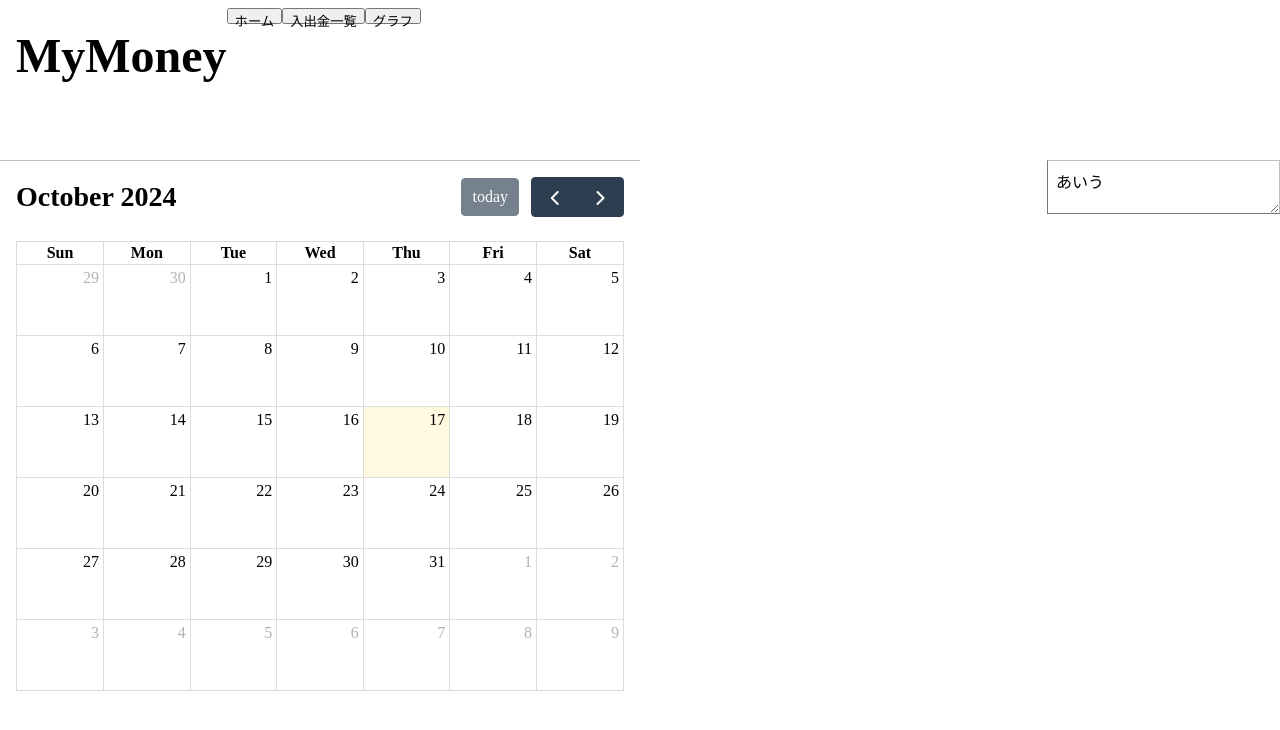
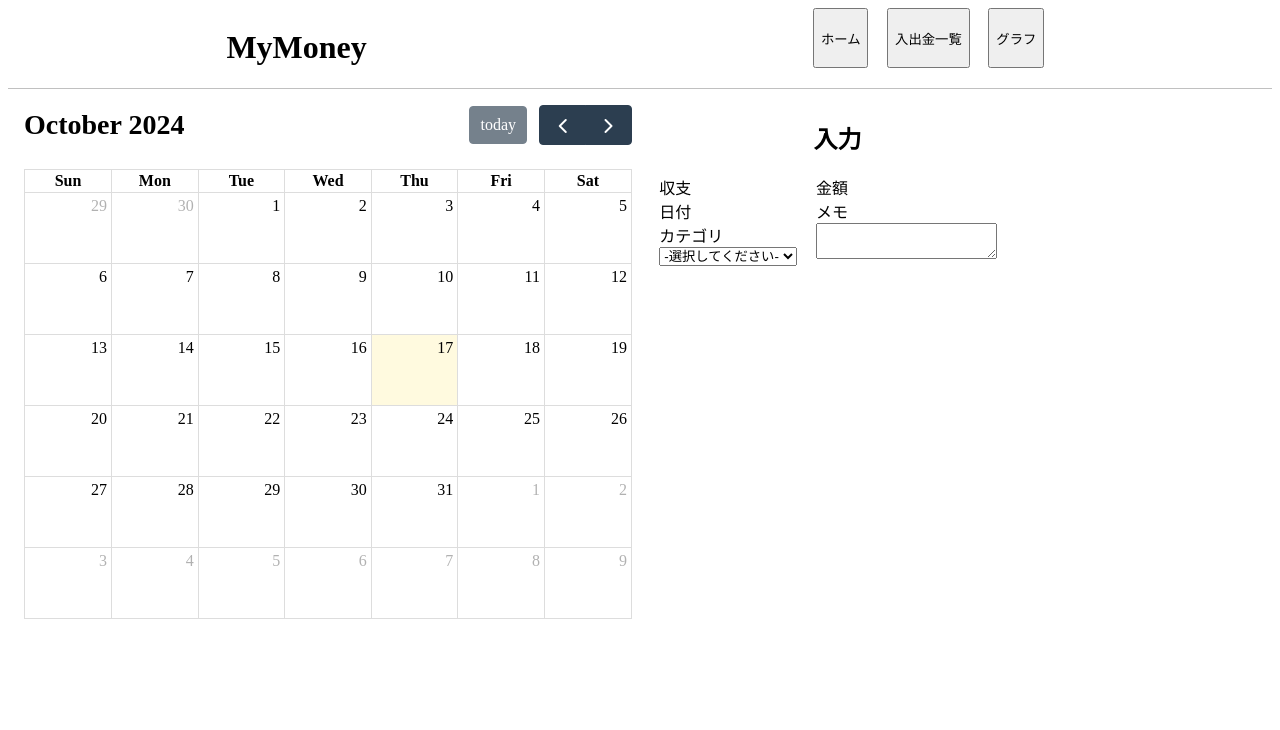
Before and after one commit to taniguchi1234/kakeibo, a React app: page / in a window 1280 px wide. Shown: the top 730 px of the page. Built offline with nearby package versions, Linux system fonts and the light colour scheme.

Commit message:
web storage(メモのみ)

```diff
--- a/package.json
+++ b/package.json
@@ -11,6 +11,7 @@
     "@types/react": "^17.0.83",
     "@types/react-dom": "^17.0.25",
     "@types/styled-components": "^5.1.34",
+    "dexie": "^3.2.7",
     "react": "^17.0.2",
     "react-dom": "^17.0.2",
     "styled-components": "^5.3.11",
--- /dev/null
+++ b/src/components/button.tsx
@@ -0,0 +1,24 @@
+import * as React from 'react'
+import styled from 'styled-components'
+
+const StyledButton = styled.button`
+  background-color: dodgerblue;
+  border: none;
+  box-shadow: none;
+  color: white;
+  font-size: 1rem;
+  height: 2rem;
+  min-width: 5rem;
+  padding: 0 1rem;
+`
+
+interface Props {
+  children: string
+  onClick: () => void
+}
+
+export const Button: React.FC<Props> = (props) => (
+  <StyledButton onClick={props.onClick}>
+    {props.children}
+  </StyledButton>
+)
--- /dev/null
+++ b/src/indexeddb/memos.ts
@@ -0,0 +1,20 @@
+import Dexie from 'dexie'
+
+export interface MemoRecord {
+  balance:string
+  date: string
+  category: string
+  amount:string
+  memo: string
+  datetime:string
+}
+
+const database = new Dexie('my-money')
+database.version(1).stores({ memos: '&datetime' })
+const memos: Dexie.Table<MemoRecord, string> = database.table('memos')
+
+export const putMemo
+    = async (balance:string, date: string,category: string,amount:string,memo: string): Promise<void> => {
+  const datetime = new Date().toISOString()
+  await memos.put({ datetime, balance, date, category,amount,memo})
+}
--- a/src/pages/home.tsx
+++ b/src/pages/home.tsx
@@ -2,65 +2,158 @@ import * as React from 'react'
 import styled from 'styled-components'
 import FullCalendar from '@fullcalendar/react';
 import dayGridPlugin from '@fullcalendar/daygrid';
+import { putMemo } from '../indexeddb/memos'
+import { Button } from '../components/button'
+
+const { useState } = React
 
 const Header = styled.header`
-  font-size: 1.5rem;
+  /* font-size: 1.5rem;
   height: 2rem;
   left: 0;
   line-height: 2rem;
   padding: 0.5rem 1rem;
   position: fixed;
   right: 0;
-  top: 0;
+  top: 0;*/
+  justify-content: space-around;
   display: flex;
+  border-bottom: 1px solid silver;
+`
+
+const Navi =  styled.div`
+  display: flex;
+  justify-content: space-around;
+  width:250px;
+  height: 60px;
+  position: relative
+`
+const buttun =  styled.button`
+    position: absolute;
+    top: 50%;
+    left: 50%;
+    transform: translateY(-50%) translateX(-50%);
 `
 
 const Wrapper = styled.div`
   bottom: 0;
   left: 0;
-  position: fixed;
+  display: flex;
   right: 0;
-  top: 10rem;
+  top:10rem;
+`
+
+const Form = styled.div`
+  font-size: 1rem;
+  padding: 0.7rem;
+  top: 0;
+  right:0;
+  width: 30%;
+`
+const Nyuryoku = styled.h2`
+  text-align :center;
+`
+
+const InputSection = styled.section`
+    display: flex;
+    justify-content: space-around;
+
+`
+const InputSectiondiv= styled.div`
+    margin: 0 10px 10px 0;
+    flex-grow: 1;
+
+`
+
+const Inputlabel= styled.label`
+  display:block;
+
 `
 
 const TextArea = styled.textarea`
-  border-right: 1px solid silver;
-  border-top: 1px solid silver;
-  font-size: 1rem;
-  padding: 0.5rem;
-  position: absolute;
-  top: 0;
-  right: 0;
+
+
+
+`
+
+
+const Submit= styled.div`
+    display: block;
+    text-align: center;
+
+`
+const Submitbuttun= styled.button`
+    width: 120px;
+    height: 40px;
+
 `
 
   const  Calendar= styled.div`
-    border-top: 1px solid silver;
     bottom: 0;
     overflow-y: scroll;
     padding: 1rem;
     width: 50vw;
     top: 0;
-    left:0;
 `
+const StorageKey = 'pages/home:text'
 
 export const Home: React.FC = () => {
+  const [text, setText] = useState<string>(localStorage.getItem(StorageKey) || '')
+
+
   return (
     <>
       <Header>
       <h1>MyMoney</h1>
-            <button>ホーム</button>
-            <button>入出金一覧</button>
-            <button>グラフ</button>
-
+        <Navi>
+          <button>ホーム</button>
+          <button>入出金一覧</button>
+          <button>グラフ</button>
+        </Navi>
       </Header>
       <Wrapper>
         <Calendar>
           <FullCalendar plugins={[dayGridPlugin]}/>
         </Calendar>
-        <TextArea>
-          あいう
-        </TextArea>
+        <Form>
+          <Nyuryoku>入力</Nyuryoku>
+            <InputSection>
+              <InputSectiondiv>
+              <Inputlabel>収支</Inputlabel>
+                <Inputlabel>日付</Inputlabel>
+                <Inputlabel>カテゴリ</Inputlabel>
+                <select>
+                    <option>-選択してください-</option>
+                    <option>食費</option>
+                    <option>趣味</option>
+                    <option>交際費</option>
+                    <option>交通費</option>
+                    <option>ファッション</option>
+                    <option>家賃</option>
+                    <option>その他</option>
+                </select>
+              </InputSectiondiv>
+              <InputSectiondiv>
+                <Inputlabel>金額</Inputlabel>
+                  <Inputlabel>メモ</Inputlabel>
+                    <TextArea
+                      onChange={(event) => {
+                      const changedText = event.target.value
+                      localStorage.setItem(StorageKey, changedText)
+                      setText(changedText)
+                    }}
+                      value={text}
+                    />
+              </InputSectiondiv>
+            </InputSection>
+
+        </Form>
+
+
+
       </Wrapper>
+
+
 
 
     </>
```
Also changed, not shown: 1 other file (tests, documents, lock files or other folders).
